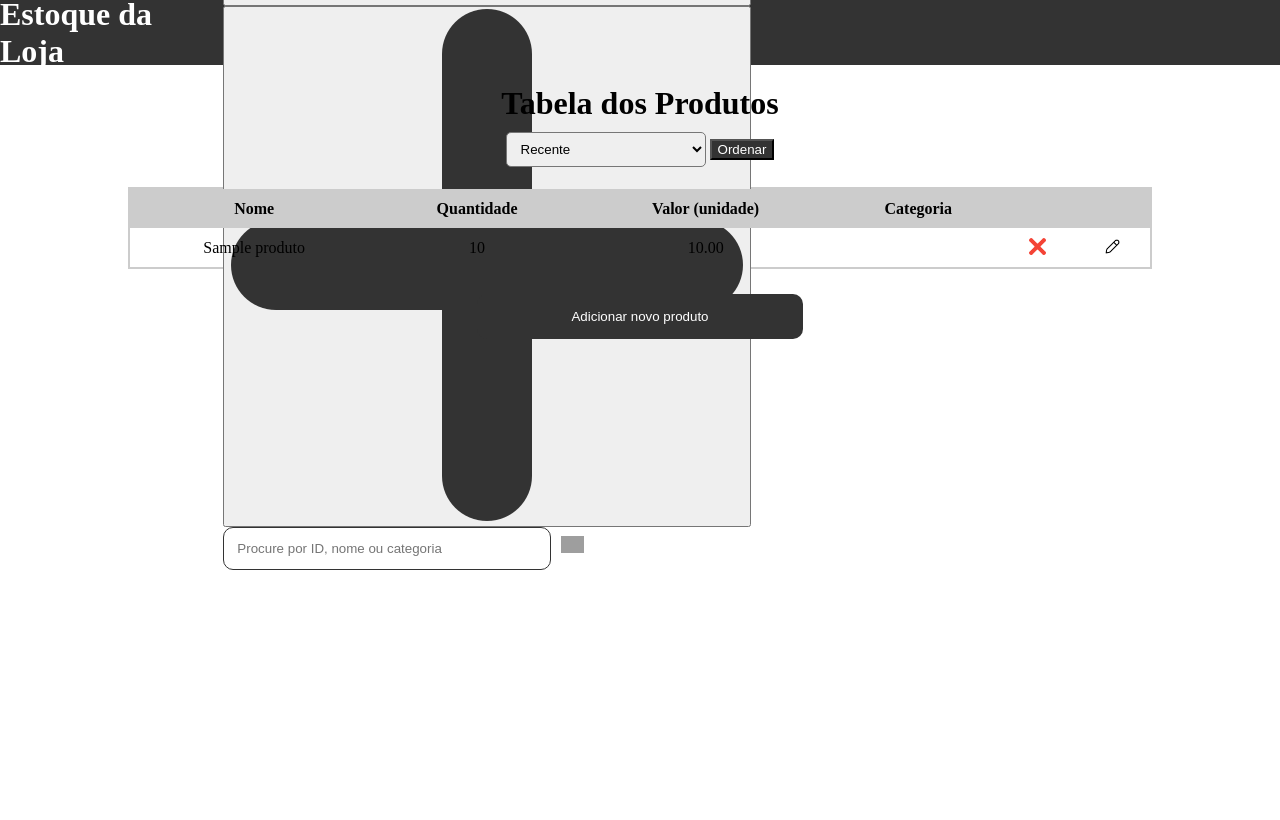
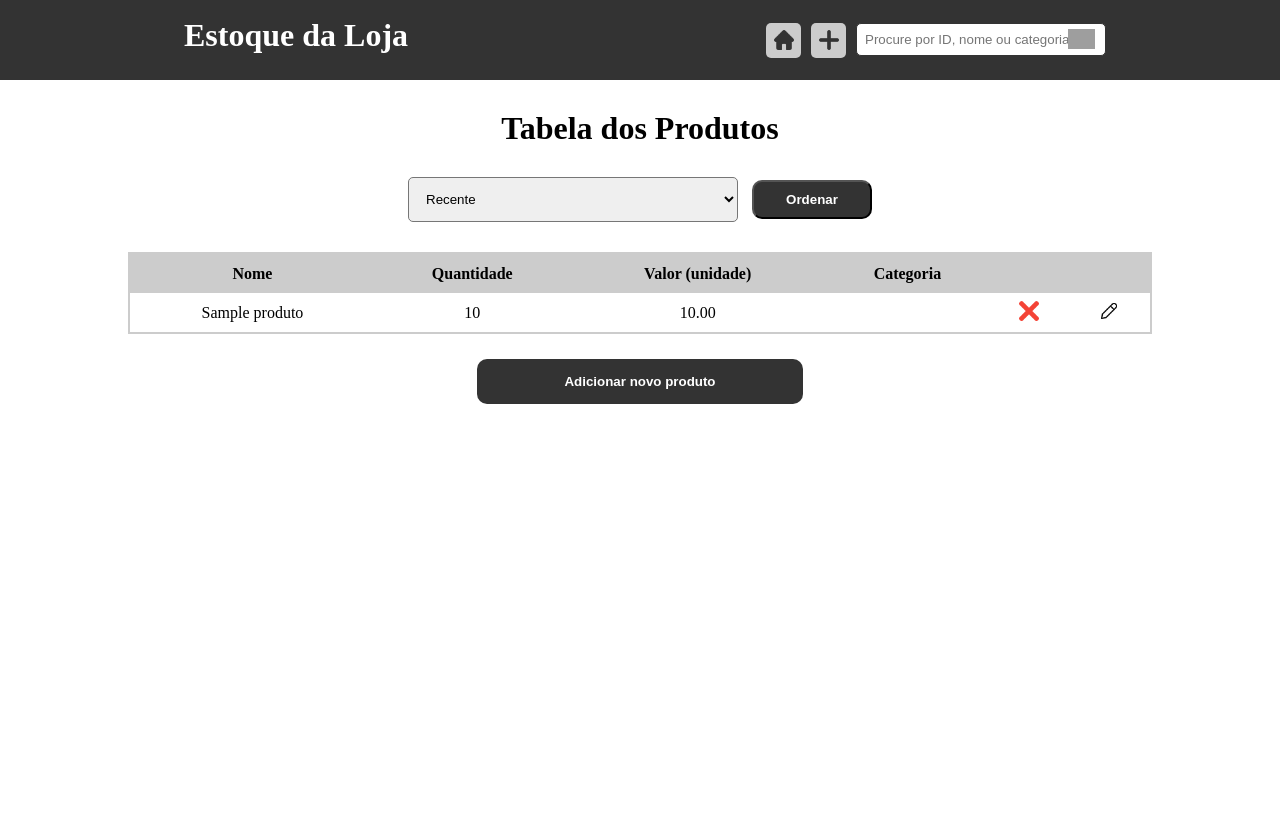
Before and after one commit to lnr273/estoque-da-loja, a Flask app: page / in a window 1280 px wide. Shown: the top 820 px of the page. Run offline with Flask 3, Linux system fonts and the light colour scheme; tables that the repository leaves empty hold one stand-in row (values such as "Sample post"); grey boxes are pictures that could not be loaded.

Commit message:
refact(css)

```diff
--- a/static/home.css
+++ b/static/home.css
@@ -30,12 +30,6 @@
     top: 0;
 }
 
-/* home button */
-.addNovo {
-    display: flex;
-    justify-content: center;
-}
-
 /* modal */
 .modal {
     width: 300px;
@@ -66,20 +60,3 @@
     margin: 20px 8px;
     cursor: pointer;
 }
-
-/* select */
-.select {
-    width: 200px;
-    height: 35px;
-    padding-inline: 10px;
-    border-radius: 5px;
-    margin-top: 10px;
-}
-
-.selectBtn {
-    padding: 10px;
-    width: 120px;
-    border-radius: 10px;
-    margin-top: 10px;
-    cursor: pointer;
-}
--- a/static/index.css
+++ b/static/index.css
@@ -7,10 +7,6 @@
     font: inherit;
     vertical-align: baseline;
     height: 100%;
-}
-
-h1, h2, h3, h4, h5 {
-    margin: 0;
 }
 
 /* header, main and footer */
@@ -24,7 +20,13 @@
 }
 
 .header {
-    height: 65px;
+    height: 80px;
+    display: flex;
+    justify-content: space-around;
+}
+.header2 {
+    display: flex;
+    justify-content: center;
 }
 
 .footer {
@@ -37,17 +39,29 @@
     text-align: center;
 }
 
-/* header links */
-.links
-{
-    padding-inline: 30px;
-    color: #fff;
-    text-decoration: none;
-    font-weight: normal;
+/* .headerTitle {
+    margin: 0;
+} */
+
+/* form block */
+.formProduto {
+    width: 50%;
+    margin: auto;
+    justify-content: center;
+    align-items: center;
 }
-.links:hover
-{
-    text-decoration: underline;
+
+.formProduto form {
+    width: 600px;
+    height: 400px;
+    border-radius: 20px;
+    display: flex;
+    justify-content: center;
+    align-items: center;
+    flex-direction: column;
+    margin: auto;
+    background-color: #333;
+    box-shadow: 5px 5px 10px #555;
 }
 
 /* inputs */
@@ -66,6 +80,27 @@
     background-color: #eee;
 }
 
+.searchInput {
+    border-radius: 5px;
+}
+
+/* wrapper */
+.wrapper {
+    position: relative;
+    display: inline-block;
+}
+.wrapper input {
+    width: 220px;
+    padding: 8px;
+    padding-right: 20px;
+    margin: 0;
+}
+.wrapper button {
+    position: absolute;
+    top: 5px;
+    right:5px;
+}
+
 /* buttons */
 .button {
     width: 326px;
@@ -75,6 +110,7 @@
     border: none;
     cursor: pointer;
     transition: all 0.5s ease;
+    font-weight: bold;
 }
 
 .white {
@@ -93,14 +129,42 @@
     background-color: #555;
 }
 
+.smallBtn {
+    padding: 10px;
+    width: 120px;
+    border-radius: 10px;
+    margin-top: 10px;
+    cursor: pointer;
+    transition: all 0.5s ease;
+    font-weight: bold;
+    margin-left: 10px;
+}
+
 /* icons */
 .icon {
     border: 0;
     background-color: transparent;
 }
 .icon img {
-    height: 17px;
+    height: 20px;
     cursor: pointer;
+}
+
+/* header icons */
+.iconHeader button {
+    background-color: #ccc;
+    border: 0;
+    border-radius: 5px;
+    height: 35px;
+    width: 35px;
+    margin-right: 10px;
+    display: flex;
+    justify-content: center;
+    align-items: center;
+    cursor: pointer;
+}
+.iconHeader img {
+    height: 20px;
 }
 
 /* flash message */
@@ -112,3 +176,17 @@
     padding-block: 10px;
     margin: 0;
 }
+
+/* select */
+.select {
+    width: 330px;
+    padding: 13px;
+    border-radius: 5px;
+    margin-block: 10px;
+}
+
+/* titles */
+h1, h2 {
+    margin-block: 10px 20px;
+    margin-inline: 10px;
+}
```
Also changed, not shown: static/add.css (deleted, +0 -23 lines).
